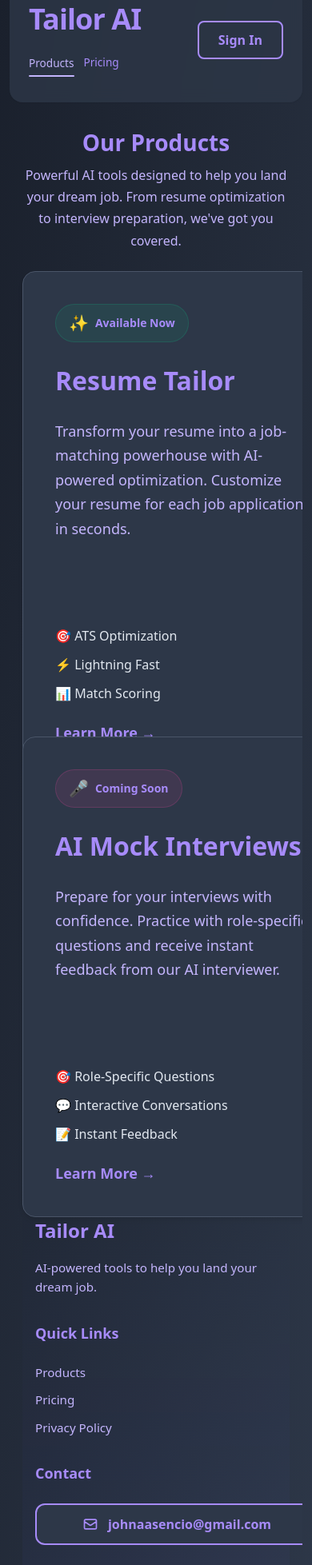
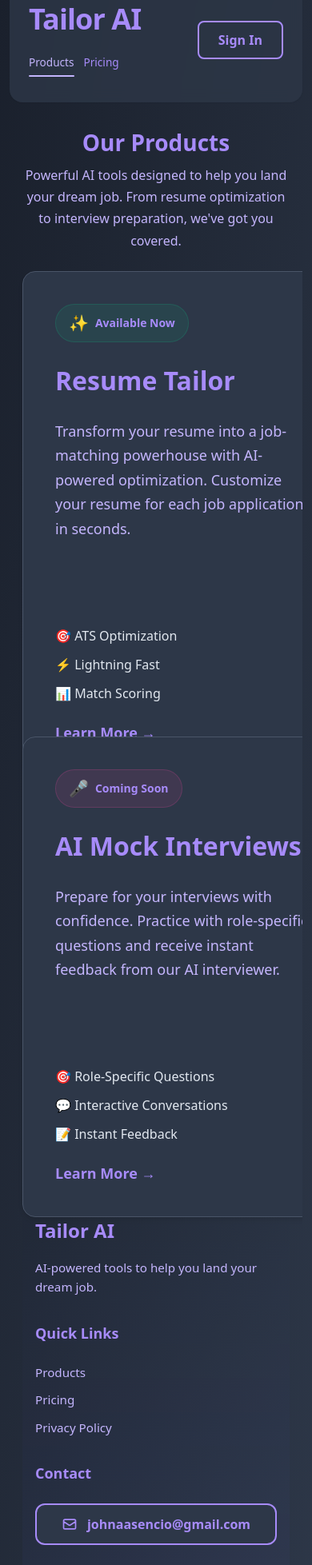
Before and after one commit to JohnAsencio/TailorAI, a React (Vite) app: page /products in a window 390 px wide. Shown: the part 40-1997 px from the top of the page at 80% size. Built offline with nearby package versions, Linux system fonts and the light colour scheme; no server answers; what @react-pdf/renderer would draw is missing.

Commit message:
ui changes for mobile

```diff
--- a/src/components/common/Footer.css
+++ b/src/components/common/Footer.css
@@ -121,8 +121,24 @@
     gap: 2rem;
   }
 
+  .footer-section {
+    width: 100%;
+    box-sizing: border-box;
+  }
+
   .footer-contact-button {
     width: 100%;
+    max-width: 100%;
+    box-sizing: border-box;
     justify-content: center;
+    padding: 0.75rem 1rem;
+    font-size: 0.9rem;
+    word-break: break-word;
+    white-space: normal;
+    text-align: center;
+  }
+
+  .footer-contact-button .footer-contact-icon {
+    flex-shrink: 0;
   }
 }
--- a/src/components/landing/LandingPage.css
+++ b/src/components/landing/LandingPage.css
@@ -93,6 +93,8 @@
   cursor: pointer;
   transition: all 0.3s ease;
   text-decoration: none;
+  box-sizing: border-box;
+  max-width: 100%;
 }
 
 .cta-button.primary {
@@ -572,7 +574,11 @@
 
   .cta-button {
     width: 100%;
+    max-width: 100%;
     justify-content: center;
+    box-sizing: border-box;
+    padding: 0.875rem 1.5rem;
+    font-size: 1rem;
   }
 
   .cta-container {
@@ -619,10 +625,17 @@
 
   .pre-purchase-cta {
     flex-direction: column;
+    gap: 0.75rem;
+    width: 100%;
+    padding: 0;
   }
 
   .pre-purchase-cta .cta-button {
     width: 100%;
+    max-width: 100%;
+    box-sizing: border-box;
+    padding: 0.875rem 1.5rem;
+    font-size: 1rem;
   }
 }
 
--- a/src/components/layout/Header.css
+++ b/src/components/layout/Header.css
@@ -119,6 +119,11 @@
   gap: 1.5rem;
 }
 
+.products-dropdown {
+  display: flex;
+  align-items: center;
+}
+
 .landing-nav-link {
   text-decoration: none;
   color: var(--header-title-color);
@@ -151,10 +156,24 @@
 @media (max-width: 640px) {
   .landing-nav {
     gap: 1rem;
+    align-items: center;
   }
 
   .landing-nav-link {
     font-size: 0.9rem;
+    display: flex;
+    align-items: center;
+    padding: 0.5rem 0;
+  }
+
+  .products-dropdown {
+    display: flex;
+    align-items: center;
+  }
+
+  .products-dropdown .landing-nav-link {
+    display: flex;
+    align-items: center;
   }
 }
 
--- a/src/components/pricing/PricingPage.jsx
+++ b/src/components/pricing/PricingPage.jsx
@@ -239,7 +239,7 @@ export default function PricingPage() {
             <div className="faq-item">
               <h3 className="faq-question">How do mock interviews work?</h3>
               <p className="faq-answer">
-                Mock interviews are separate from resume credits. Pro plan includes 5 mock interviews per month (resets monthly), while Lifetime includes 20 mock interviews total. Additional mock interviews can be purchased as needed.
+                Mock interview credits and resume credits are the same. Credit value for mock interviews is yet to be announced. Pro plan includes 5 mock interviews per month (resets monthly), while Lifetime includes 20 mock interviews total. Additional mock interviews can be purchased as needed.
               </p>
             </div>
             <div className="faq-item">
--- a/src/components/products/ProductsPage.css
+++ b/src/components/products/ProductsPage.css
@@ -520,9 +520,17 @@
 
   .product-cta {
     flex-direction: column;
+    gap: 0.75rem;
+    width: 100%;
+    padding: 0;
+    box-sizing: border-box;
   }
 
   .product-cta-button {
     width: 100%;
+    max-width: 100%;
+    box-sizing: border-box;
+    padding: 0.875rem 1.5rem;
+    font-size: 1rem;
   }
 }
```
